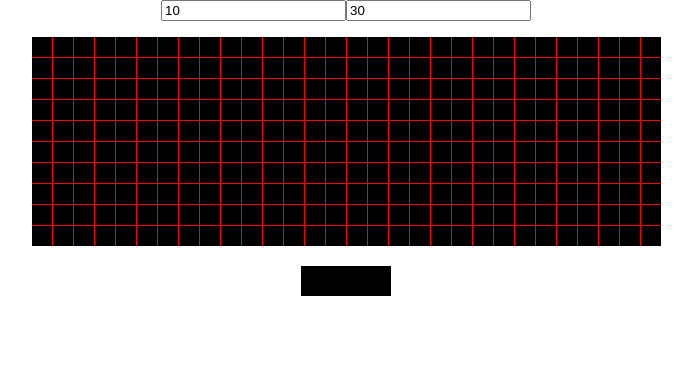
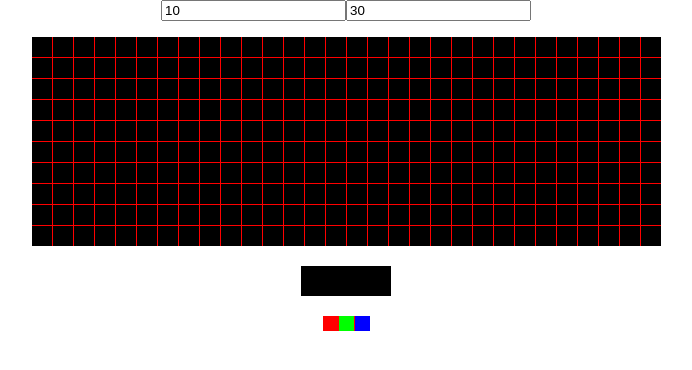
Before and after one commit to rumtraubenuss/bounty, a React (Create React App) app: page / in a window 1280 px wide. Shown: the top 370 px of the page, without its empty margins (294-986 px from the left). Built offline with nearby package versions, Linux system fonts and the light colour scheme.

Commit message:
Add basic color palette component

```diff
--- a/src/App.js
+++ b/src/App.js
@@ -1,6 +1,7 @@
 import React, { Component } from 'react';
 import './App.css';
 import Grid from './Grid';
+import ColorPalette from './ColorPalette';
 
 const gridDefaultRows = 10;
 const gridDefaultCols = 30;
@@ -88,6 +89,9 @@ class App extends Component {
         <p>
           <Grid {...propsGridPreview} />
         </p>
+        <p>
+          <ColorPalette/>
+        </p>
       </div>
     );
   }
--- /dev/null
+++ b/src/ColorPalette.js
@@ -0,0 +1,26 @@
+import React, { Component } from 'react';
+import Grid from './Grid';
+
+const colors = [
+  { active: true, color: '#FF0000'},
+  { active: true, color: '#00FF00'},
+  { active: true, color: '#0000FF'},
+];
+
+function handleOnItemDown(ev) {
+  console.log(colors[parseInt(ev.target.id, 10)].color);
+}
+
+const propsPalette = {
+  onItemDown: handleOnItemDown,
+  grid: colors, countRows: 1, countCols: 3, pixelSize: 15, padding: 1 };
+
+class ColorPalette extends Component {
+  render() {
+    return(
+      <Grid {...propsPalette} />
+    );
+  }
+}
+
+export default ColorPalette;
```
